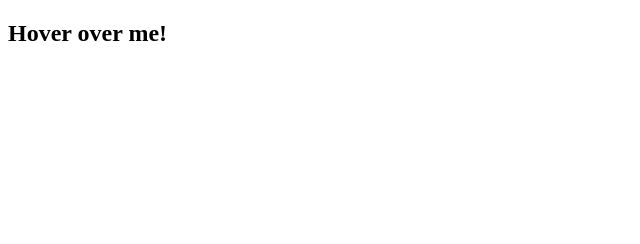
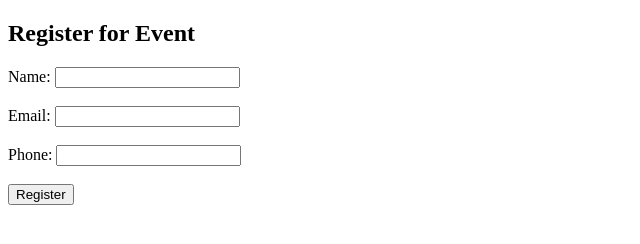
Before and after one commit to Sruthika025/devops-lab, a plain HTML site: page mouse.html in a window 1280 px wide. Shown: the whole page, without its empty margins (0-640 px from the left). Drawn offline with Linux system fonts and the light colour scheme.

Commit message:
Update mouse.html

```diff
--- a/mouse.html
+++ b/mouse.html
@@ -1,14 +1,18 @@
 <!DOCTYPE html>
 <html>
-<head><title>Mouseover Event</title></head>
+<head>
+    <title>Event Registration</title>
+</head>
 <body>
-  <h2 onmouseover="showMessage()" id="hoverText">Hover over me!</h2>
-  <p id="msg"></p>
 
-  <script>
-    function showMessage() {
-      document.getElementById("msg").innerText = "You hovered over the text!";
-    }
-  </script>
+<h2>Register for Event</h2>
+
+<form action="/register" method="POST">
+    Name: <input type="text" name="name"><br><br>
+    Email: <input type="email" name="email"><br><br>
+    Phone: <input type="text" name="phone"><br><br>
+    <input type="submit" value="Register">
+</form>
+
 </body>
 </html>
```
